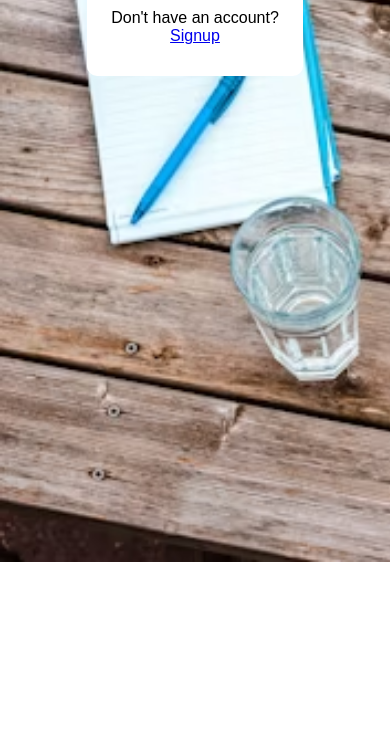
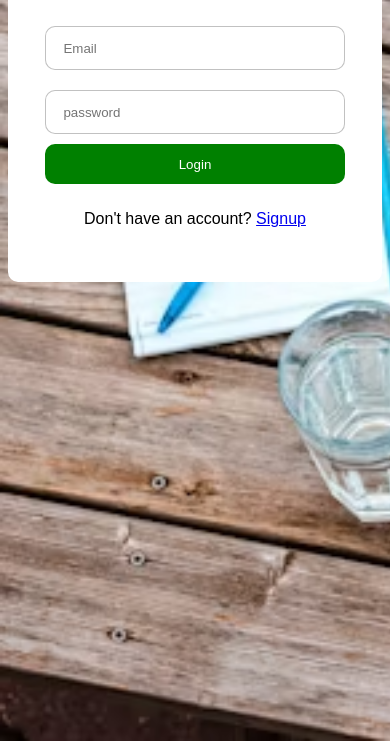
Before and after one commit to Bon789/Forms, a plain HTML site: page index.html in a window 390 px wide. Shown: the part 298-1039 px from the top of the page. Before the commit the page ends 860 px from the top, so only its background shows below. Drawn offline with Linux system fonts and the light colour scheme.

Commit message:
Update style.css

```diff
--- a/style.css
+++ b/style.css
@@ -70,3 +70,19 @@ h1{
 p{
     text-align: center;
 }
+@media(max-width:700px){
+    body{
+        align-items: center;
+        justify-content: center;
+        height: 100%;
+    }
+    form{
+        gap: 10px;
+        width: 80%;
+        background-color: white;
+        border-radius: 10px;
+        margin: auto;
+        margin-top: 50%;
+        padding: 10%;
+    }
+}
```
